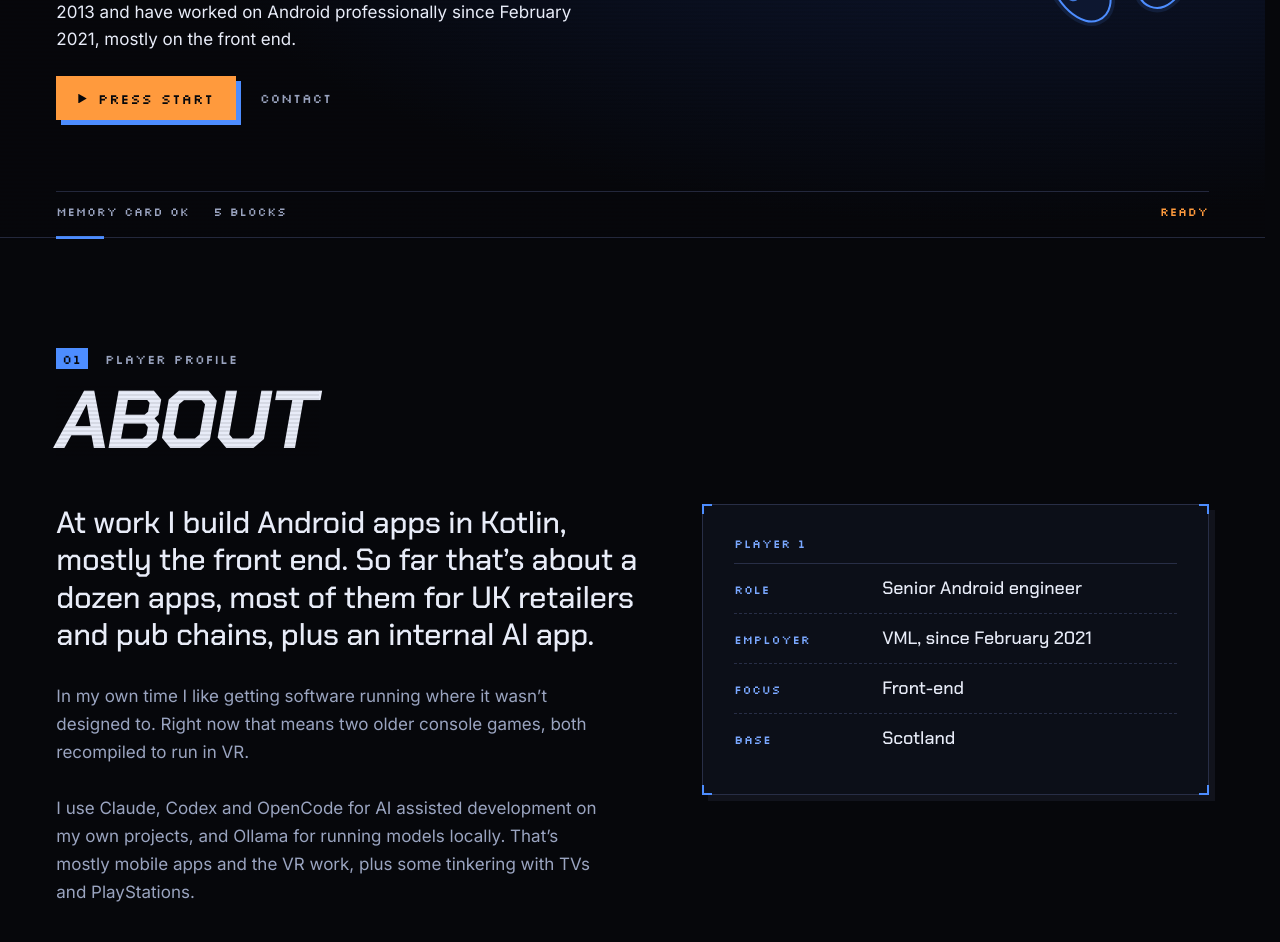
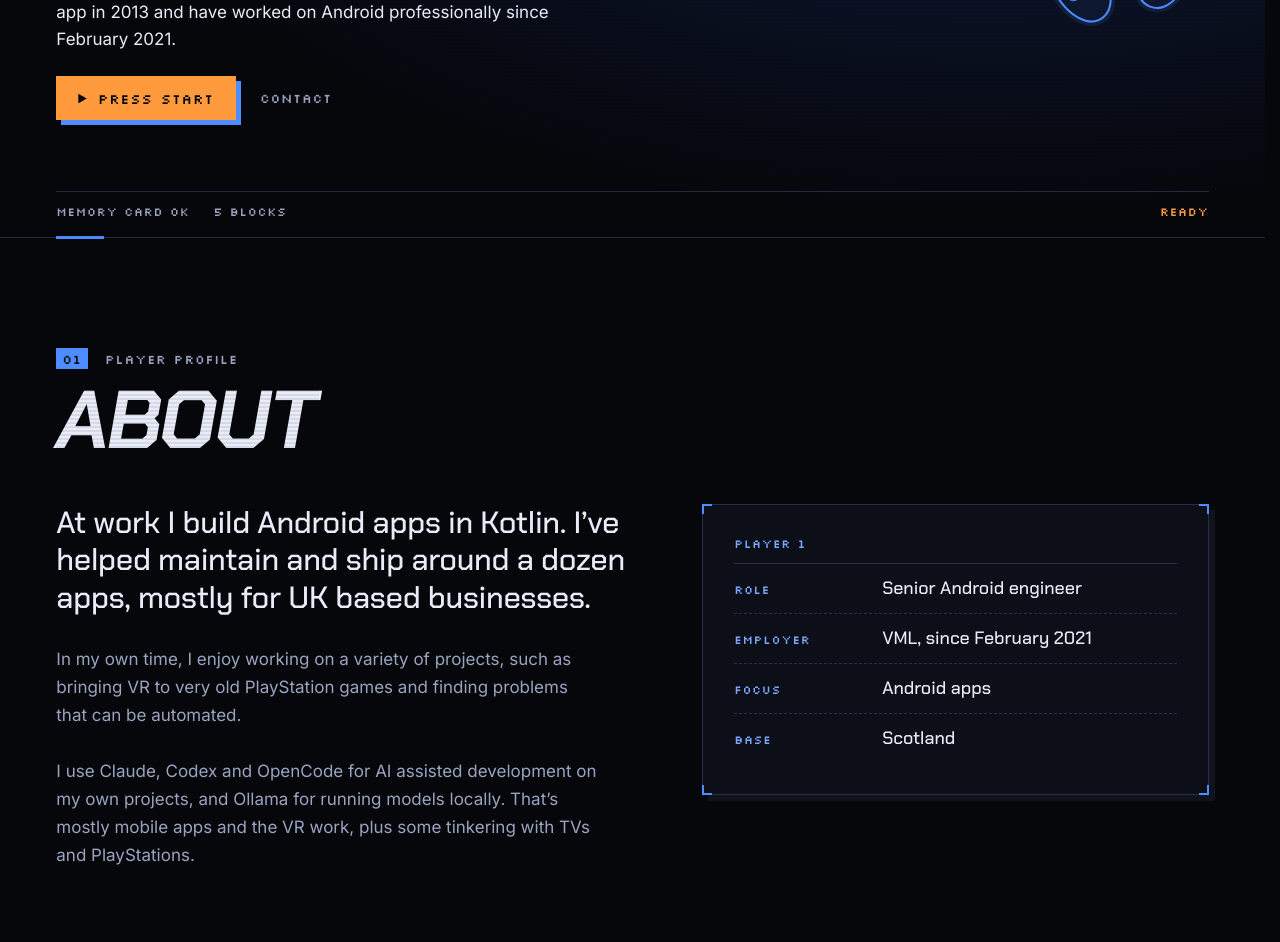
Before and after one commit to Aly95/aly95.github.io, a plain HTML site: page index.html in a window 1280 px wide. Shown: the part 563-1505 px from the top of the page. Drawn offline with Linux system fonts and the light colour scheme.

Commit message:
Update hero and About copy (#11)
Claude-Session: https://claude.ai/code/session_01WQK5cdXsRbyKiqG4jGdyEs

Co-authored-by: Claude <noreply@anthropic.com>

```diff
--- a/index.html
+++ b/index.html
@@ -120,7 +120,7 @@
 </div>
 <h1><span>Aly</span> <span>Huggan</span></h1>
 <!-- COPY: hero intro -->
-<p class="lead">I’m a senior Android engineer at VML. I built my first mobile app in 2013 and have worked on Android professionally since February 2021, mostly on the front end.</p>
+<p class="lead">I’m a senior Android engineer at VML. I built my first mobile app in 2013 and have worked on Android professionally since February 2021.</p>
 <p class="actions"><a class="start" href="#projects"><span class="tri" aria-hidden="true"></span> Press start</a><a class="alt" href="#contact">Contact</a></p>
 </div>
 <p class="status-line" aria-hidden="true"><span>Memory card OK</span><span><b data-count="sections">5</b> blocks</span><span>Ready</span></p>
@@ -133,8 +133,8 @@
 <div class="split">
 <div class="rv">
 <!-- COPY: about -->
-<p class="big">At work I build Android apps in Kotlin, mostly the front end. So far that’s about a dozen apps, most of them for UK retailers and pub chains, plus an internal AI app.</p>
-<p class="para">In my own time I like getting software running where it wasn’t designed to. Right now that means two older console games, both recompiled to run in VR.</p>
+<p class="big">At work I build Android apps in Kotlin. I’ve helped maintain and ship around a dozen apps, mostly for UK based businesses.</p>
+<p class="para">In my own time, I enjoy working on a variety of projects, such as bringing VR to very old PlayStation games and finding problems that can be automated.</p>
 <p class="para">I use Claude, Codex and OpenCode for AI assisted development on my own projects, and Ollama for running models locally. That’s mostly mobile apps and the VR work, plus some tinkering with TVs and PlayStations.</p>
 </div>
 <div class="panel stats rv">
@@ -142,7 +142,7 @@
 <dl>
 <div><dt>Role</dt><dd>Senior Android engineer</dd></div>
 <div><dt>Employer</dt><dd>VML, since February 2021</dd></div>
-<div><dt>Focus</dt><dd>Front-end</dd></div>
+<div><dt>Focus</dt><dd>Android apps</dd></div>
 <div><dt>Base</dt><dd>Scotland</dd></div>
 </dl>
 </div>
```
